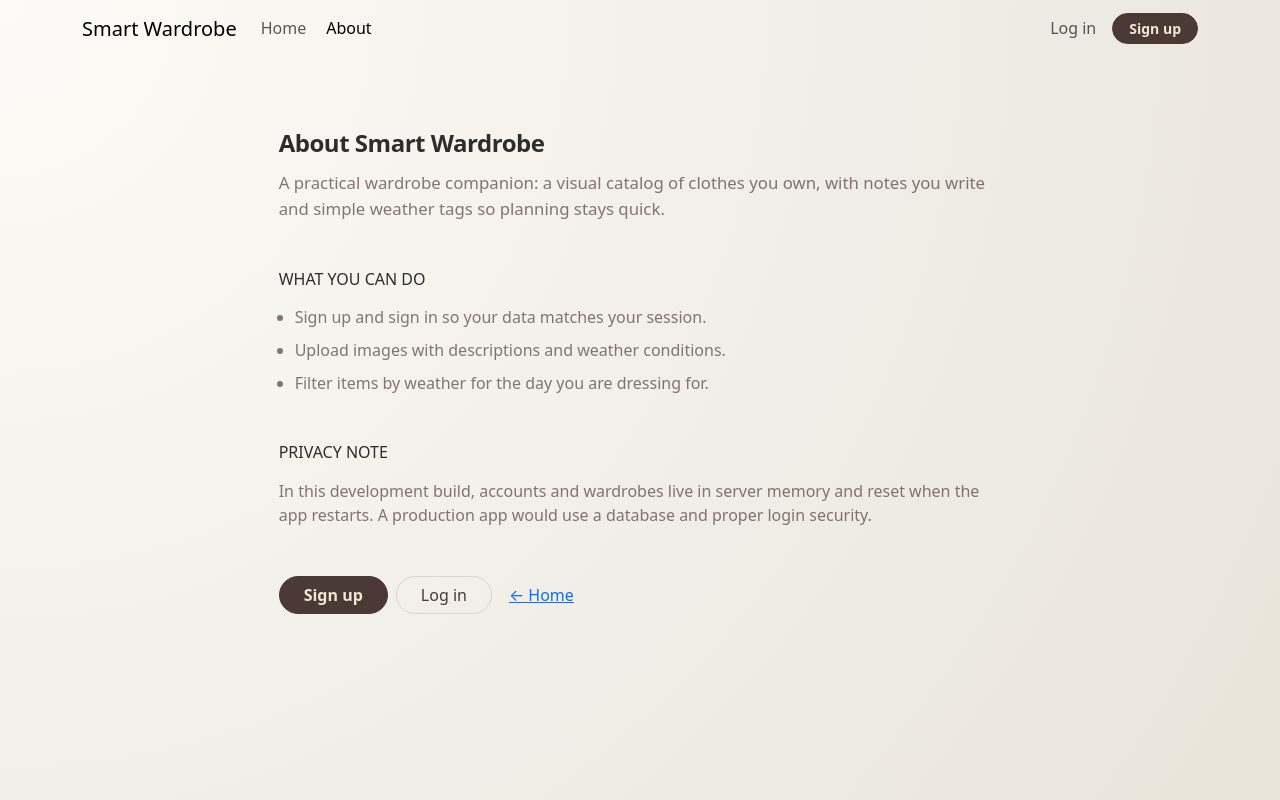
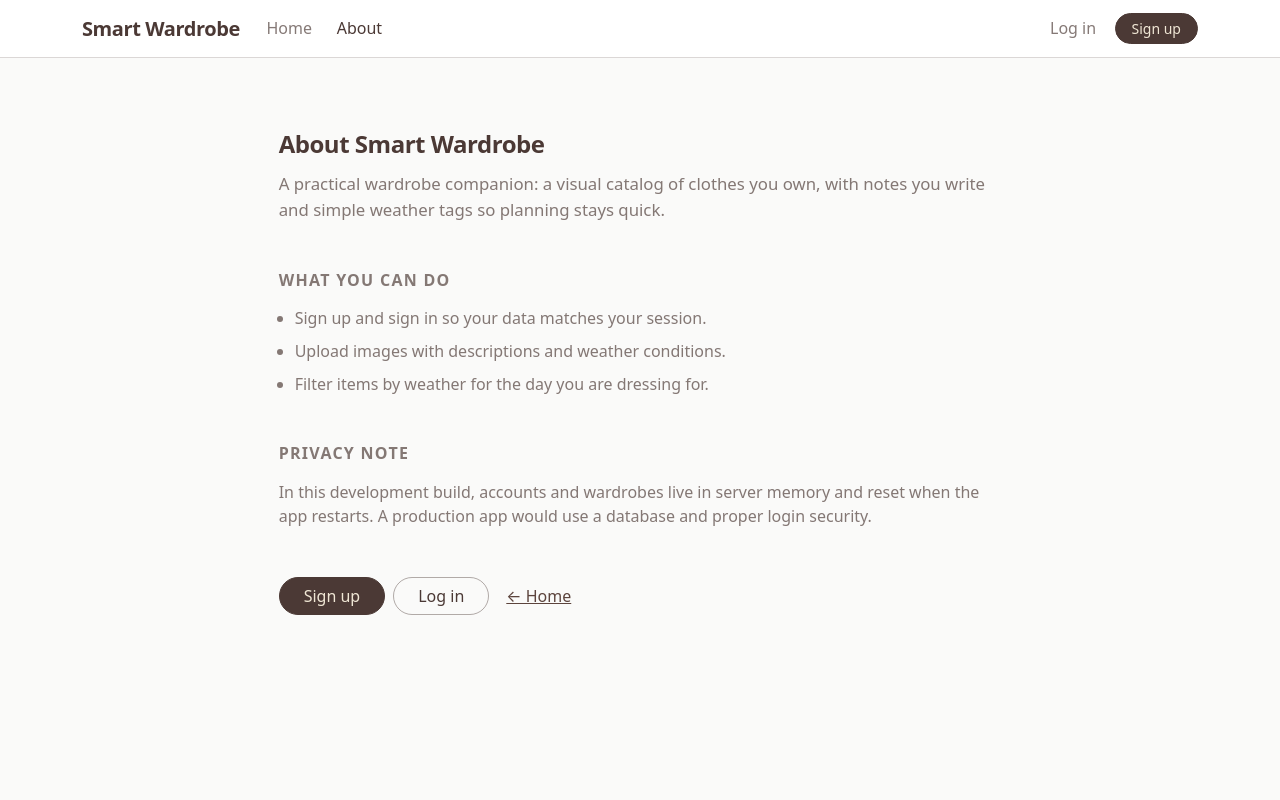
Before and after one commit to shin-hime/smart-wardrobe-app, a Next.js app: page /about in a window 1280 px wide. Built offline with nearby package versions, Linux system fonts and the light colour scheme; no server answers.

Commit message:
Update OOTD page logic and shuffle button.

```diff
--- a/app/globals.css
+++ b/app/globals.css
@@ -1,58 +1,229 @@
 :root {
   color-scheme: light;
-  /* Mocha & Cream Palette */
+
+  /* Mocha text + near-white surfaces (cream kept for buttons-on-brown) */
   --sw-mocha: #4b3935;
   --sw-mocha-hover: #3d2e2a;
   --sw-cream: #f0e7d5;
-  --sw-text: #2d2d2d;
+
+  --sw-text: var(--sw-mocha);
   --sw-text-muted: rgba(75, 57, 53, 0.68);
-  --sw-bg: #fdfbf7;
+  --sw-bg: #fafaf9;
+  --sw-bg-muted: #f3f2f0;
   --sw-surface: #ffffff;
-  --sw-border: rgba(75, 57, 53, 0.15);
+  --sw-border: rgba(75, 57, 53, 0.2);
+  --sw-link: #5c443d;
+  --sw-link-hover: var(--sw-mocha-hover);
 }
 
-html, body {
+html {
+  color-scheme: light;
+}
+
+html,
+body {
   max-width: 100vw;
   overflow-x: hidden;
-  margin: 0;
-  padding: 0;
 }
 
 body {
-  background: radial-gradient(circle at top left, #fdfbf7 0%, #e8e4da 100%);
-  min-height: 100vh;
+  margin: 0;
   color: var(--sw-text);
-  font-family: system-ui, -apple-system, sans-serif;
+  background: var(--sw-bg);
+  font-family:
+    system-ui,
+    -apple-system,
+    "Segoe UI",
+    Roboto,
+    "Helvetica Neue",
+    Arial,
+    sans-serif;
+  -webkit-font-smoothing: antialiased;
+  -moz-osx-font-smoothing: grayscale;
   line-height: 1.55;
-  -webkit-font-smoothing: antialiased;
 }
 
-* { box-sizing: border-box; }
+* {
+  box-sizing: border-box;
+}
 
-/* Panels & Surfaces */
+/* Inline links: readable on light surfaces (avoid inheriting wrong colors) */
+a:not([class*="btn"]):not([class*="nav-link"]):not([class*="navbar-brand"]) {
+  color: var(--sw-link);
+  text-decoration: none;
+}
+
+a:not([class*="btn"]):not([class*="nav-link"]):not([class*="navbar-brand"]):hover {
+  color: var(--sw-link-hover);
+  text-decoration: underline;
+  text-underline-offset: 3px;
+}
+
+.sw-surface {
+  background: var(--sw-surface);
+  border: 1px solid var(--sw-border);
+  border-radius: 12px;
+}
+
 .sw-panel {
   background: var(--sw-surface);
   border: 1px solid var(--sw-border);
   border-radius: 12px;
   padding: 1.5rem;
-  box-shadow: 0 4px 12px rgba(0, 0, 0, 0.03);
 }
 
-/* Pinterest-Style Masonry Grid (Wardrobe Page) */
+/* Navbar: light, minimal */
+.sw-navbar {
+  background: var(--sw-surface) !important;
+  border-bottom: 1px solid var(--sw-border) !important;
+  box-shadow: none !important;
+}
+
+.sw-navbar .navbar-brand {
+  color: var(--sw-text) !important;
+  font-weight: 600;
+  letter-spacing: -0.02em;
+}
+
+.sw-navbar .nav-link {
+  color: var(--sw-text-muted) !important;
+  font-weight: 500;
+  padding-inline: 0.65rem !important;
+}
+
+.sw-navbar .nav-link:hover,
+.sw-navbar .nav-link:focus {
+  color: var(--sw-text) !important;
+}
+
+.sw-navbar .nav-link.active {
+  color: var(--sw-text) !important;
+}
+
+.sw-navbar .navbar-toggler {
+  border-color: var(--sw-border);
+}
+
+.sw-navbar .text-email {
+  color: var(--sw-text-muted) !important;
+  font-size: 0.8125rem;
+}
+
+/* Forms: clearer edges on our gray background */
+.form-control,
+.form-select {
+  border-color: var(--sw-border);
+  color: var(--sw-text);
+  background-color: var(--sw-surface);
+}
+
+.form-control:focus,
+.form-select:focus {
+  border-color: rgba(75, 57, 53, 0.45);
+  box-shadow: 0 0 0 0.2rem rgba(75, 57, 53, 0.12);
+}
+
+.form-label {
+  color: var(--sw-text);
+  font-weight: 500;
+}
+
+.form-text {
+  color: var(--sw-text-muted);
+}
+
+.sw-muted-heading {
+  color: var(--sw-text-muted);
+  letter-spacing: 0.08em;
+  font-weight: 600;
+}
+
+/* Bootstrap link button: keep readable */
+.btn-link {
+  color: var(--sw-link);
+}
+
+.btn-link:hover {
+  color: var(--sw-link-hover);
+}
+
+/* Bootstrap buttons → mocha + cream */
+.btn-dark {
+  --bs-btn-color: var(--sw-cream);
+  --bs-btn-bg: var(--sw-mocha);
+  --bs-btn-border-color: var(--sw-mocha);
+  --bs-btn-hover-color: var(--sw-cream);
+  --bs-btn-hover-bg: var(--sw-mocha-hover);
+  --bs-btn-hover-border-color: var(--sw-mocha-hover);
+  --bs-btn-focus-shadow-rgb: 75, 57, 53;
+  --bs-btn-active-color: var(--sw-cream);
+  --bs-btn-active-bg: var(--sw-mocha-hover);
+  --bs-btn-active-border-color: var(--sw-mocha-hover);
+}
+
+.btn-outline-secondary {
+  --bs-btn-color: var(--sw-mocha);
+  --bs-btn-border-color: rgba(75, 57, 53, 0.42);
+  --bs-btn-hover-color: var(--sw-cream);
+  --bs-btn-hover-bg: var(--sw-mocha);
+  --bs-btn-hover-border-color: var(--sw-mocha);
+  --bs-btn-active-color: var(--sw-cream);
+  --bs-btn-active-bg: var(--sw-mocha);
+  --bs-btn-active-border-color: var(--sw-mocha);
+}
+
+.alert-danger {
+  --bs-alert-bg: rgba(120, 60, 55, 0.09);
+  --bs-alert-border-color: rgba(120, 60, 55, 0.28);
+  --bs-alert-color: #5c2c28;
+}
+
+.alert-success {
+  --bs-alert-bg: rgba(75, 90, 60, 0.1);
+  --bs-alert-border-color: rgba(75, 90, 60, 0.28);
+  --bs-alert-color: #3d4a32;
+}
+
+.text-bg-secondary {
+  background-color: rgba(75, 57, 53, 0.82) !important;
+  color: var(--sw-cream) !important;
+}
+
+/* Cards / empty states: warm surface instead of stark white */
+.bg-white {
+  background-color: var(--sw-surface) !important;
+}
+
+.text-secondary {
+  color: var(--sw-text-muted) !important;
+}
+
+.bg-light {
+  background-color: #f0efed !important;
+}
+
+.badge.text-bg-light {
+  background-color: #eceae8 !important;
+  color: var(--sw-mocha) !important;
+  border-color: rgba(75, 57, 53, 0.18) !important;
+}
+/* Pinterest-Style Masonry Grid */
 .wardrobe-grid {
-  column-count: 2;
+  column-count: 2; /* 2 columns on mobile */
   column-gap: 1rem;
   width: 100%;
 }
 
 @media (min-width: 768px) {
-  .wardrobe-grid { column-count: 3; }
+  .wardrobe-grid {
+    column-count: 3; /* 3 columns on desktop */
+  }
 }
 
 .wardrobe-card {
-  display: inline-block;
+  display: inline-block; /* Required for masonry flow */
   width: 100%;
-  break-inside: avoid;
+  break-inside: avoid; /* Prevents cards from splitting between columns */
   margin-bottom: 1rem;
   background: white;
   border-radius: 12px;
@@ -60,81 +231,33 @@ body {
   box-shadow: 0 4px 12px rgba(0,0,0,0.08);
 }
 
+/* Full Photo Visibility: This is where you adjust size for clarity */
 .pinterest-img {
   width: 100% !important;
-  height: auto !important;
+  height: auto !important; /* Removes fixed 200px height to prevent cropping [cite: 783, 785] */
   display: block;
-  object-fit: contain;
+  object-fit: contain; /* Ensures the entire item (waistbands/hems) is visible [cite: 785, 786] */
+}
+/* Clean OOTD Collage View */
+.ootd-container {
+  background: #ffffff; /* Or a very light neutral like #fafafa */
+  border-radius: 20px;
+  padding: 2rem;
 }
 
-/* Glassmorphism Comparison Boards (OOTD Page) */
-.outfit-board {
-  background: rgba(255, 255, 255, 0.6);
-  backdrop-filter: blur(12px);
-  border: 1px solid rgba(255, 255, 255, 0.8);
-  height: 70vh;
-  overflow-y: auto;
-  border-radius: 30px;
-  box-shadow: 0 10px 40px rgba(0, 0, 0, 0.04);
-  padding: 1rem !important;
+.ootd-slot {
+  background: transparent !important; /* Removes the "unnecessary" background */
+  border: none !important;            /* Removes the box borders */
+  box-shadow: none !important;        /* Removes shadows */
+  display: flex;
+  justify-content: center;
+  align-items: center;
+  margin-bottom: -20px;               /* Pulls items closer together vertically */
 }
 
-/* Scrollbar for Boards */
-.outfit-board::-webkit-scrollbar { width: 4px; }
-.outfit-board::-webkit-scrollbar-thumb { background: #d1cfc7; border-radius: 10px; }
-
-/* OOTD Image Overlay Styles (The Black/White Badges) */
-.ootd-item-wrapper {
-  position: relative !important;
-  display: block;
-  margin-bottom: 20px;
-  border-radius: 12px;
-  overflow: visible !important; /* Ensures badge isn't clipped */
+.ootd-image {
+  width: auto !important;
+  max-height: 250px;                  /* Keeps items proportional */
+  object-fit: contain !important;
+  filter: drop-shadow(0 5px 15px rgba(0,0,0,0.05)); /* Soft shadow on the cloth only */
 }
-
-.type-badge-overlay {
-  position: absolute !important;
-  top: 10px !important;
-  left: 10px !important;
-  background-color: #ffffff !important;
-  color: #000000 !important;
-  padding: 4px 10px !important;
-  border-radius: 6px !important;
-  font-weight: 900 !important;
-  font-size: 11px !important;
-  text-transform: uppercase;
-  z-index: 100 !important; /* Force to front */
-  box-shadow: 0 2px 4px rgba(0,0,0,0.2);
-  border: 1px solid rgba(0,0,0,0.1);
-}
-
-.ootd-image-custom {
-  width: 100% !important;
-  height: auto !important;
-  display: block !important;
-  object-fit: contain;
-  border-radius: 12px;
-}
-
-/* Bootstrap Button Overrides */
-.btn-dark {
-  background-color: var(--sw-mocha) !important;
-  border-color: var(--sw-mocha) !important;
-  color: var(--sw-cream) !important;
-  font-weight: 600;
-}
-
-.btn-dark:hover {
-  background-color: var(--sw-mocha-hover) !important;
-}
-
-.btn-outline-secondary {
-  color: var(--sw-mocha) !important;
-  border-color: var(--sw-border) !important;
-}
-
-/* Form Styling */
-.form-control, .form-select {
-  border-color: var(--sw-border);
-  border-radius: 8px;
-}
```
Also changed, not shown: app/ootd/page.js (+7 -5 lines).
